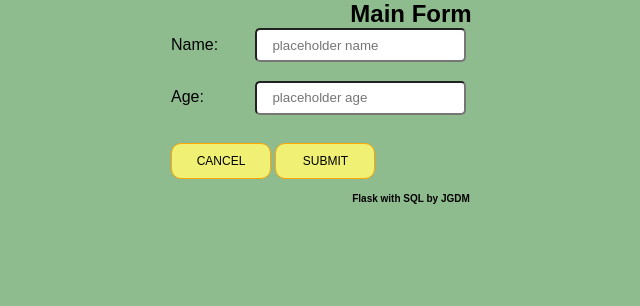
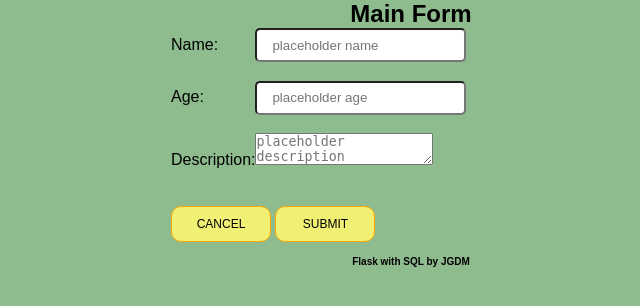
Before and after one commit to jg-digital-media/jgdm-python-app, a Flask app: page /form in a window 1280 px wide. Shown: the part 80-386 px from the top of the page, without its empty margins (229-869 px from the left). Run offline with Flask 2, Linux system fonts and the light colour scheme.

Commit message:
set up display of description data

```diff
--- a/templates/form.html
+++ b/templates/form.html
@@ -27,14 +27,21 @@
 
                     <label for ="name">Name: </label>
 
-                    <input type="text" name="name" title="Form name" id="Form_name" aria-label="Form name" class="form_field" placeholder="placeholder name" alt="form_name" />
+                    <input type="text" name="name" title="Form name" aria-label="Form name" class="form_field" placeholder="placeholder name" alt="form_name" />
 
                 </div>
 
                 <div class="form-container">
 
                     <label for="age">Age: </label>
-                    <input id="age" name="age" title="Form age" type="text" id="form_age" arial-label="Form age" class="form_field" placeholder="placeholder age" alt="form_age" />
+                    <input id="age" name="age" title="Form age" type="text" arial-label="Form age" class="form_field" placeholder="placeholder age" alt="form_age" />
+
+                </div>
+
+                <div class="form-container">
+
+                    <label for="description">Description: </label>
+                    <textarea id="description" name="description" title="Form description" type="text" arial-label="Form description" class="form_field" placeholder="placeholder description" alt="form_description"></textarea>
 
                 </div>
 
--- a/templates/single.html
+++ b/templates/single.html
@@ -20,7 +20,7 @@
         <div class="name_data_single">
 
             <h3>{{ roster.name }}</h3>
-            <p>Name Description data goes here</p>
+            <p><strong>Bio: </strong>{{ roster.description }}</p>
 
         </div>
 
```
Also changed, not shown: templates/form-edit.html (+9 -0 lines).
